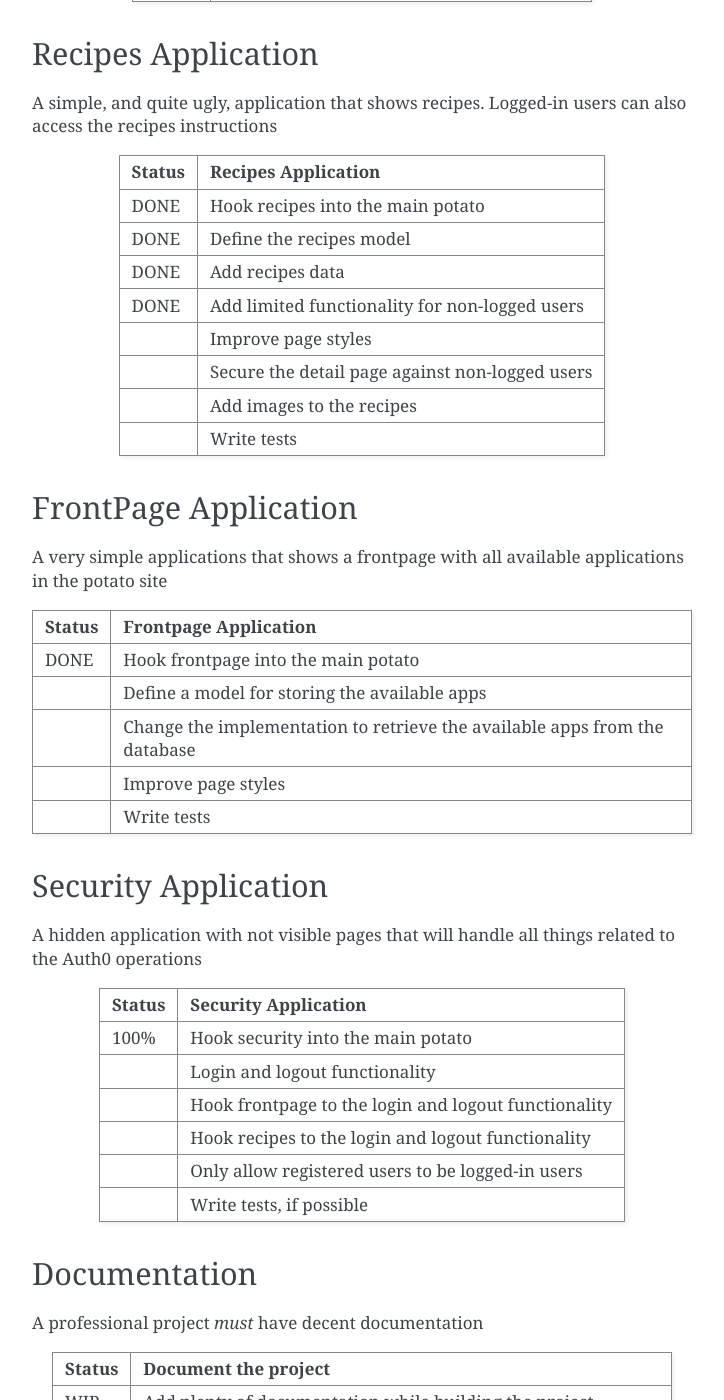
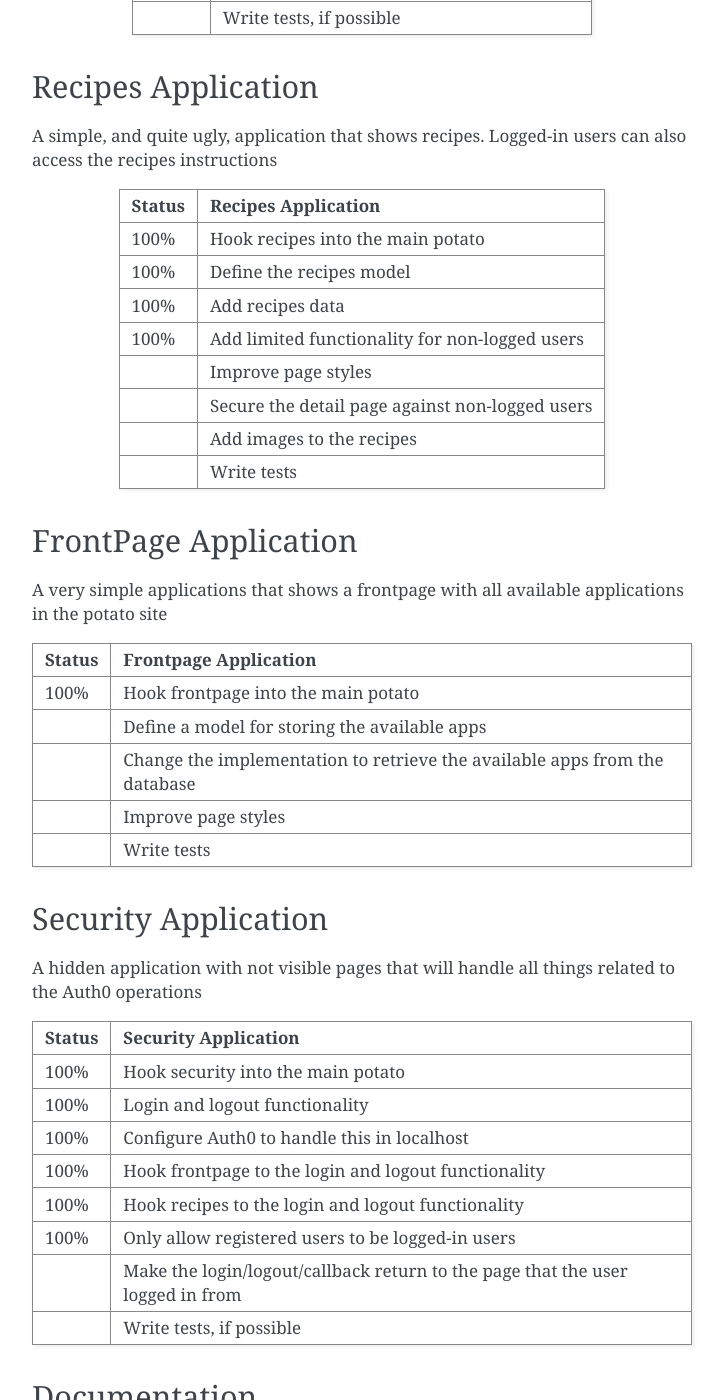
Before and after one commit to fabi1816/super-duper-potato, a Sphinx documentation site: the page built from docs/source/roadmap.rst, in a window 1280 px wide and 1400 px high, scrolled down 838 px. Shown: the whole window, without its empty margins (388-1112 px from the left). Built offline with Sphinx 7.4.7, drawn with Linux system fonts in a browser that asks for light colours; some of the changed text lies outside the part shown.

Commit message:
Updated documentation with status on working security

```diff
--- a/docs/source/roadmap.rst
+++ b/docs/source/roadmap.rst
@@ -36,11 +36,13 @@ This is the Django project itself, it's where all other applications live
 +--------+----------------------------------------------+
 | Status | Main Potato site                             |
 +========+==============================================+
-|   DONE | Build and what not, all done before the docs |
+|   100% | Build and what not, all done before the docs |
 +--------+----------------------------------------------+
-|        | Load environment secrets with .env           |
+|   100% | Load environment secrets with .env           |
 +--------+----------------------------------------------+
 |        | Externalize the configurations               |
++--------+----------------------------------------------+
+|        | Secure the site with HTTPS                   |
 +--------+----------------------------------------------+
 |        | Use a real database connection               |
 +--------+----------------------------------------------+
@@ -59,13 +61,13 @@ Logged-in users can also access the recipes instructions
 +--------+-------------------------------------------------+
 | Status | Recipes Application                             |
 +========+=================================================+
-|   DONE | Hook recipes into the main potato               |
+|   100% | Hook recipes into the main potato               |
 +--------+-------------------------------------------------+
-|   DONE | Define the recipes model                        |
+|   100% | Define the recipes model                        |
 +--------+-------------------------------------------------+
-|   DONE | Add recipes data                                |
+|   100% | Add recipes data                                |
 +--------+-------------------------------------------------+
-|   DONE | Add limited functionality for non-logged users  |
+|   100% | Add limited functionality for non-logged users  |
 +--------+-------------------------------------------------+
 |        | Improve page styles                             |
 +--------+-------------------------------------------------+
@@ -86,7 +88,7 @@ A very simple applications that shows a frontpage with all available application
 +--------+----------------------------------------------------------------------------+
 | Status | Frontpage Application                                                      |
 +========+============================================================================+
-|   DONE | Hook frontpage into the main potato                                        |
+|   100% | Hook frontpage into the main potato                                        |
 +--------+----------------------------------------------------------------------------+
 |        | Define a model for storing the available apps                              |
 +--------+----------------------------------------------------------------------------+
@@ -104,21 +106,25 @@ Security Application
 
 A hidden application with not visible pages that will handle all things related to the Auth0 operations
 
-+--------+------------------------------------------------------+
-| Status | Security Application                                 |
-+========+======================================================+
-|   100% | Hook security into the main potato                   |
-+--------+------------------------------------------------------+
-|        | Login and logout functionality                       |
-+--------+------------------------------------------------------+
-|        | Hook frontpage to the login and logout functionality |
-+--------+------------------------------------------------------+
-|        | Hook recipes to the login and logout functionality   |
-+--------+------------------------------------------------------+
-|        | Only allow registered users to be logged-in users    |
-+--------+------------------------------------------------------+
-|        | Write tests, if possible                             |
-+--------+------------------------------------------------------+
++--------+-----------------------------------------------------------------------------------+
+| Status | Security Application                                                              |
++========+===================================================================================+
+|   100% | Hook security into the main potato                                                |
++--------+-----------------------------------------------------------------------------------+
+|   100% | Login and logout functionality                                                    |
++--------+-----------------------------------------------------------------------------------+
+|   100% | Configure Auth0 to handle this in localhost                                       |
++--------+-----------------------------------------------------------------------------------+
+|   100% | Hook frontpage to the login and logout functionality                              |
++--------+-----------------------------------------------------------------------------------+
+|   100% | Hook recipes to the login and logout functionality                                |
++--------+-----------------------------------------------------------------------------------+
+|   100% | Only allow registered users to be logged-in users                                 |
++--------+-----------------------------------------------------------------------------------+
+|        | Make the login/logout/callback return to the page that the user logged in from    |
++--------+-----------------------------------------------------------------------------------+
+|        | Write tests, if possible                                                          |
++--------+-----------------------------------------------------------------------------------+
 
 .. _documentation-roadmap:
 
@@ -178,6 +184,10 @@ We'll use the tight integration between github and Azure to deploy into that Clo
 +--------+-------------------------------------------------+
 |        | Setup security consideration                    |
 +--------+-------------------------------------------------+
+|        | Get a domain name for this application          |
++--------+-------------------------------------------------+
+|        | Configure Auth0 to handle this domain           |
++--------+-------------------------------------------------+
 |        | Setup Nginx                                     |
 +--------+-------------------------------------------------+
 |        | Setup GUnicorn or some other application server |
```
Also changed, not shown: other parts of docs/source/roadmap.rst (+6 -6 lines).
